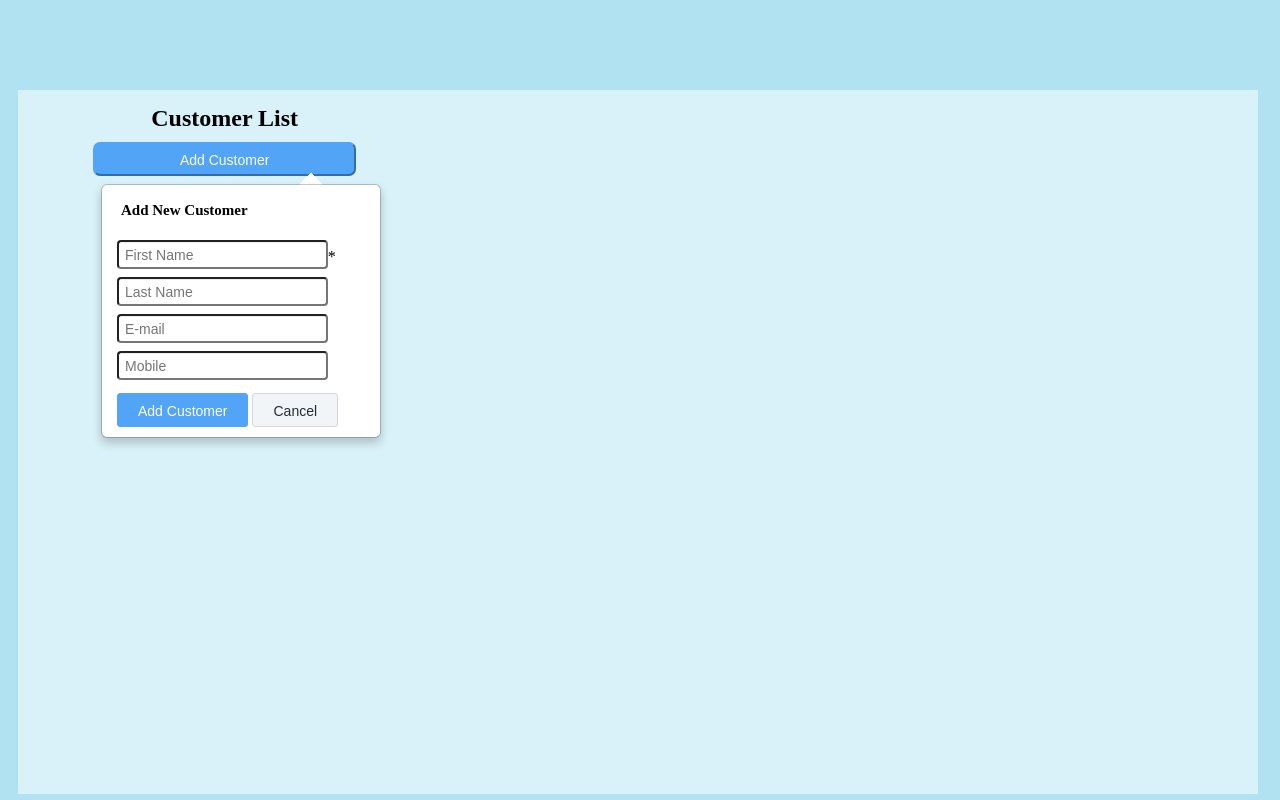
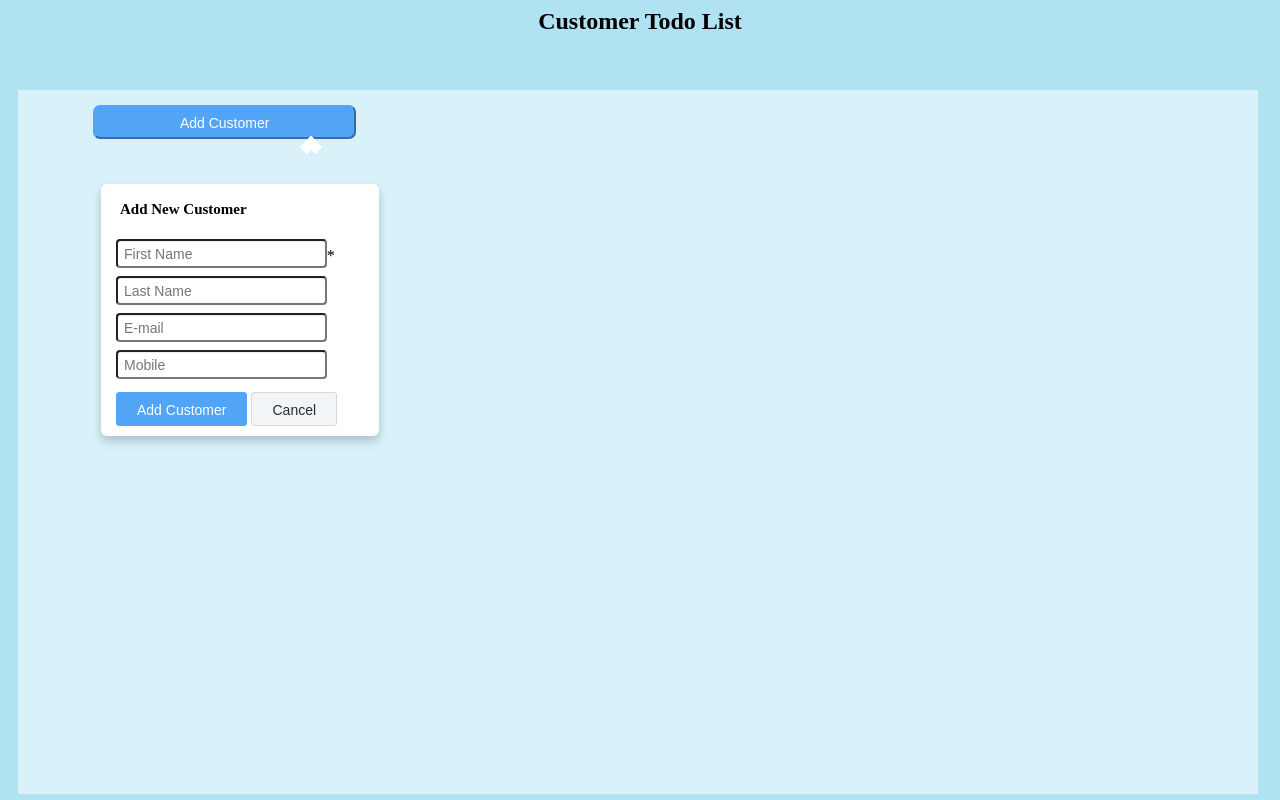
Before and after one commit to Kishen-ravi/CustomerTodo, a plain HTML site: page Customer todo/war/index.html in a window 1280 px wide. Both pictures are taken after a click on the button "Add Customer". Drawn offline with Linux system fonts and the light colour scheme.

Commit message:
Text removed, and pop up position changes

```diff
--- a/Customer todo/war/index.html
+++ b/Customer todo/war/index.html
@@ -5,10 +5,11 @@
 	<link rel="stylesheet" type="text/css" href="todo.css">
 </head>
 <body>
+<h2 style="text-align: center">Customer Todo List</h2>
 	<div id="myDIV" class="form">
 
 	  	<div class="blocks">
-	  		<h2 style="margin:5px">Customer List</h2>
+
 	  		<input type="button" class="details1 new-gray-btn1" value="Add Customer" onclick="displayblock();">
 	  		<div id="customerPopup" style="display: none;">
 	  		<div class="arrow"> <i class="up"></i></div>
@@ -30,7 +31,7 @@
 	    </div>
 	    <div class=" blocks">
 	    <div id="custDetails" class="Custdetails1"  style="display: none;">
-	    	<h2 style="margin:5px">Details</h2>
+
 		    	<label class="label">First Name</label>
 		    	<input type="text" class="custdetails" id="custFName" placeholder="First Name" onkeydown = "if (event.keyCode == 13){updateCust();}">
 		    	<br>
@@ -47,7 +48,6 @@
 	    <div class=" blocks">
 	    <div id="custTodo" class="Custdetails1" style="display: none;">
 	    	<div style="width: 97%;">
-	    		<h2 style="margin:5px">My To Do List</h2>
    		 		<input type="text" class="details"id="task" placeholder="Add Item..." name="task" onkeydown = "if (event.keyCode == 13){add();}"   >
 	    		<br><br>
 	    		<ul id="todo"></ul>
--- a/Customer todo/war/todo.css
+++ b/Customer todo/war/todo.css
@@ -278,9 +278,10 @@ border: solid white;
 	}
 
 div#addnewCustomerPopup {
-    top: 94px !important;
+    top: 13.4% !important;
     left: 83px !important;
     position: absolute;
+    border: none;
 }
 
 
```
